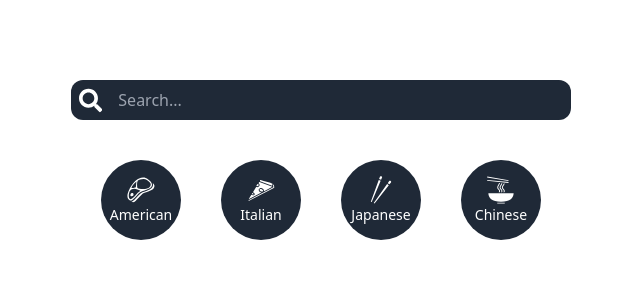
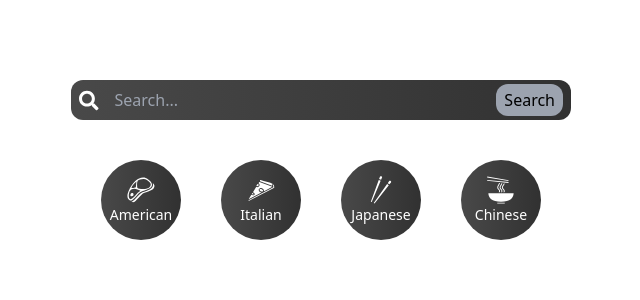
Before and after one commit to Jell13/recipe-app, a React (Vite) app: page /cuisine/1 in a window 1280 px wide. Shown: the top 300 px of the page, without its empty margins (319-959 px from the left). Built offline with nearby package versions, Linux system fonts and the light colour scheme; no server answers.

Commit message:
changed background color and added input

```diff
--- a/src/components/Category.jsx
+++ b/src/components/Category.jsx
@@ -4,19 +4,19 @@ import { NavLink } from "react-router-dom"
 const Category = () => {
   return (
     <div className="flex gap-10 justify-center items-center text-white mt-10">
-      <NavLink to={"/cuisine/american"} className="flex flex-col justify-center items-center w-20 h-20 rounded-full bg-gray-800 hover:bg-slate-400 duration-500">
+      <NavLink to={"/cuisine/american"} className="flex flex-col justify-center items-center w-20 h-20 rounded-full bg-gradient-to-r from-[#494949] to-[#313131] hover:bg-slate-400 duration-500">
         <GiSteak size={30}/>
         <h3 className="text-sm">American</h3>
       </NavLink>
-      <NavLink  to={"/cuisine/italian"} className="flex flex-col justify-center items-center w-20 h-20 rounded-full bg-gray-800">
+      <NavLink  to={"/cuisine/italian"} className="flex flex-col justify-center items-center w-20 h-20 rounded-full bg-gradient-to-r from-[#494949] to-[#313131]">
         <GiPizzaSlice size={30}/>
         <h3 className="text-sm">Italian</h3>
       </NavLink>
-      <NavLink to={"/cuisine/japanese"} className="flex flex-col justify-center items-center w-20 h-20 rounded-full bg-gray-800">
+      <NavLink to={"/cuisine/japanese"} className="flex flex-col justify-center items-center w-20 h-20 rounded-full bg-gradient-to-r from-[#494949] to-[#313131]">
         <GiChopsticks size={30}/>
         <h3 className="text-sm">Japanese</h3>
       </NavLink>
-      <NavLink to={"/cuisine/chinese"} className="flex flex-col justify-center items-center w-20 h-20 rounded-full bg-gray-800">
+      <NavLink to={"/cuisine/chinese"} className="flex flex-col justify-center items-center w-20 h-20 rounded-full bg-gradient-to-r from-[#494949] to-[#313131]">
         <GiNoodles  size={30}/>
         <h3 className="text-sm">Chinese</h3>
       </NavLink>
--- a/src/components/Search.jsx
+++ b/src/components/Search.jsx
@@ -1,12 +1,15 @@
-import React from 'react'
+import React, { useState } from 'react'
 import { FaSearch } from 'react-icons/fa'
 
 const Search = () => {
+
+  const[input, setInput] = useState("")
   return (
     <div className='h-full w-full flex justify-center items-center mt-20'>
-        <form action="" className='flex gap-2 w-[500px] bg-gray-800 justify-center items-center rounded-xl px-2'>
+        <form action="" className='flex gap-2 w-[500px] bg-gradient-to-r from-[#494949] to-[#313131] justify-center items-center rounded-xl px-2'>
             <FaSearch className='text-white' size={25}/>
-            <input type="text" placeholder='Search...' className='w-full bg-transparent p-2'/>
+            <input value={input} onChange={e => setInput(e.target.value)} type="text" placeholder='Search...' className='w-full bg-transparent p-2 outline-none border-none text-white'/>
+            <button className='bg-gray-400 px-2 py-1 rounded-xl hover:bg-gray-500 duration-300'>Search</button>
         </form>
     </div>
 
```
